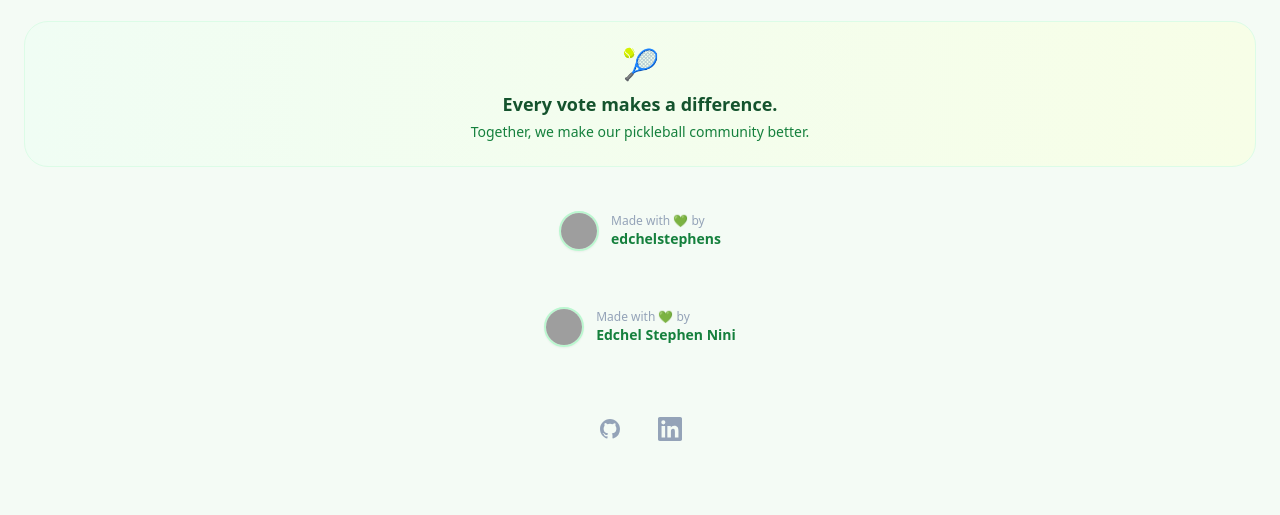
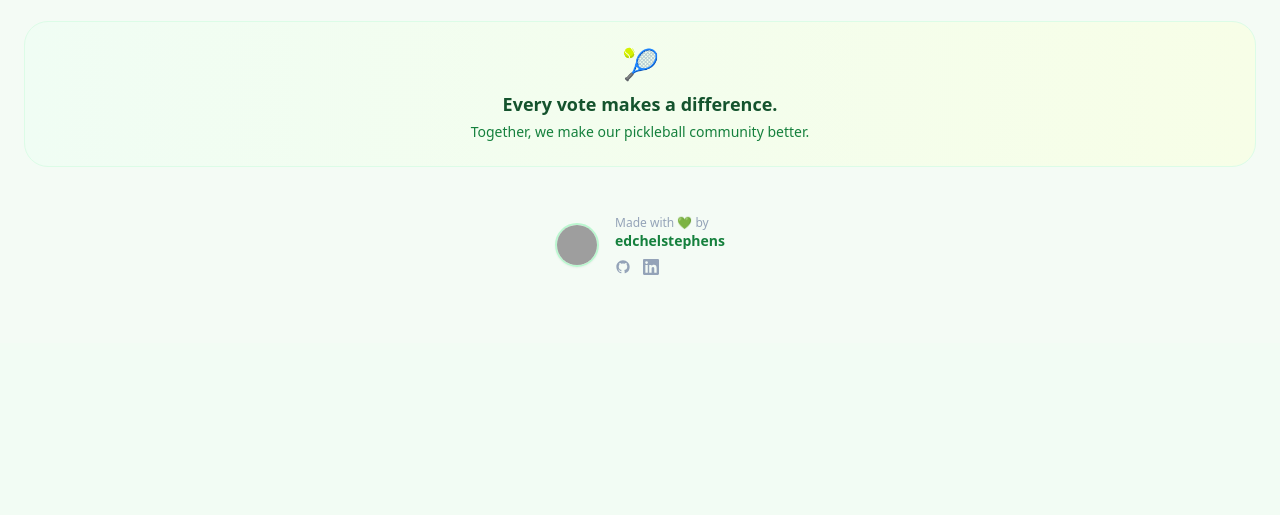
Before and after one commit to edchelstephens/picklepolls, a Django app: page / in a window 1280 px wide. Shown: the part 457-972 px from the top of the page. After the commit the page ends 732 px from the top, so only its background shows below. Run offline with Django 5.2, Linux system fonts and the light colour scheme; data that the repository does not hold is empty; some libraries are stand-ins or nearby versions; grey boxes are pictures that could not be loaded.

Commit message:
chore: developer footnote.

```diff
--- a/project/polls/templates/polls/index.html
+++ b/project/polls/templates/polls/index.html
@@ -203,130 +203,97 @@
         <h3 class="text-lg font-black text-green-900">Every vote makes a difference.</h3>
         <p class="mt-1 text-sm text-green-700">Together, we make our pickleball community better.</p>
       </div>
-      <!-- Developer Footer-->
-      <div class="mt-8 pb-4 text-center">
+
+      <!-- Developer Footer -->
+    <div class="mt-8 flex justify-center pb-4">
+    <div class="inline-flex items-center gap-4 rounded-2xl px-5 py-4 transition hover:bg-white hover:shadow-sm">
+
+        <!-- Avatar -->
+
+
         <a
                 href="https://www.linkedin.com/in/edchelstephens/"
                 target="_blank"
                 rel="noopener noreferrer"
-           class="group inline-flex items-center gap-3 rounded-2xl px-4 py-3 transition hover:bg-white hover:shadow-sm"
+                class="block text-sm font-bold text-green-700 transition hover:text-green-900"
             >
                 <img
                     src="https://avatars.githubusercontent.com/u/49672830?v=4"
-                alt="Edchel Stephen Nini GitHub profile picture"
-                class="h-10 w-10 rounded-full border-2 border-green-200 object-cover shadow-sm transition group-hover:border-green-400"
+                    alt="Edchel Stephen Nini"
+                    class="h-11 w-11 rounded-full border-2 border-green-200 object-cover shadow-sm"
                 >
-            <span class="text-left">
-                <span class="block text-xs text-slate-400">Made with 💚 by</span>
-                <span class="block text-sm font-bold text-green-700 transition group-hover:text-green-900">edchelstephens</span>
-            </span>
             </a>
 
-        <!-- TODO: LinkedIn and github icons and footers -->
-         <div
-            class="mt-8 pb-4 text-center"
+        <!-- Text -->
+        <div class="text-left">
+            <p class="text-xs text-slate-400">
+                Made with 💚 by
+            </p>
+
+            <a
+                href="https://www.linkedin.com/in/edchelstephens/"
+                target="_blank"
+                rel="noopener noreferrer"
+                class="block text-sm font-bold text-green-700 transition hover:text-green-900"
             >
+                edchelstephens
+            </a>
 
+            <!-- Social Icons -->
+            <div class="mt-2 flex items-center gap-3">
+
+                <!-- GitHub -->
                 <a
                     href="https://github.com/edchelstephens"
                     target="_blank"
                     rel="noopener noreferrer"
-                class="group inline-flex items-center gap-3 rounded-2xl px-4 py-3 transition hover:bg-white hover:shadow-sm"
-            >
-
-                <img
-                    src="https://avatars.githubusercontent.com/u/49672830?v=4"
-                    alt="Edchel Stephen Nini GitHub profile picture"
-                    class="h-10 w-10 rounded-full border-2 border-green-200 object-cover shadow-sm transition group-hover:border-green-400"
-                >
-
-
-                <span
-                    class="text-left"
-                >
-
-                    <span
-                        class="block text-xs text-slate-400"
-                    >
-
-                        Made with 💚 by
-
-                    </span>
-
-
-                    <span
-                        class="block text-sm font-bold text-green-700 transition group-hover:text-green-900"
-                    >
-
-                        Edchel Stephen Nini
-
-                    </span>
-
-                </span>
-
-            </a>
-
-        </div>
-
-        <div class="mt-8 pb-4 text-center">
-    <div class="flex items-center justify-center gap-4">
-        <!-- GitHub -->
-        <a
-            href="YOUR_GITHUB_URL"
-            target="_blank"
-            rel="noopener noreferrer"
                     aria-label="GitHub"
-            class="group flex h-11 w-11 items-center justify-center rounded-full text-slate-400 transition hover:bg-slate-100 hover:text-slate-900"
+                    class="text-slate-400 transition hover:text-slate-900"
                 >
                     <svg
-                class="h-6 w-6 transition-transform group-hover:scale-110"
+                        class="h-4 w-4"
                         fill="currentColor"
                         viewBox="0 0 24 24"
                         aria-hidden="true"
                     >
                         <path
                             fill-rule="evenodd"
-                    d="M12 2C6.477 2 2 6.477 2 12c0 4.42 2.865 8.166 6.839 9.49.5.092.682-.217.682-.483
-                    0-.237-.008-.866-.013-1.7-2.782.604-3.369-1.342-3.369-1.342-.454-1.155-1.11-1.462-1.11-1.462
-                    -.908-.62.069-.608.069-.608 1.003.07 1.531 1.03 1.531 1.03.892 1.529 2.341 1.087 2.91.831
-                    .092-.646.35-1.087.636-1.338-2.22-.253-4.555-1.11-4.555-4.943 0-1.091.39-1.984 1.029-2.683
-                    -.103-.253-.446-1.27.098-2.647 0 0 .84-.269 2.75 1.025A9.564 9.564 0 0 1 12 6.844
-                    a9.58 9.58 0 0 1 2.504.337c1.909-1.294 2.747-1.025 2.747-1.025.546 1.377.202 2.394.1 2.647
-                    .64.699 1.028 1.592 1.028 2.683 0 3.842-2.339 4.687-4.566 4.935.359.309.678.919.678 1.852
-                    0 1.336-.012 2.415-.012 2.743 0 .267.18.578.688.48A10.001 10.001 0 0 0 22 12C22 6.477
-                    17.523 2 12 2Z"
                             clip-rule="evenodd"
+                            d="M12 2C6.477 2 2 6.477 2 12c0 4.42 2.865 8.166 6.839 9.49.5.092.682-.217.682-.483 0-.237-.008-.866-.013-1.7-2.782.604-3.369-1.342-3.369-1.342-.454-1.155-1.11-1.462-1.11-1.462-.908-.62.069-.608.069-.608 1.003.07 1.531 1.03 1.531 1.03.892 1.529 2.341 1.087 2.91.831.092-.646.35-1.087.636-1.338-2.22-.253-4.555-1.11-4.555-4.943 0-1.091.39-1.984 1.029-2.683-.103-.253-.446-1.27.098-2.647 0 0 .84-.269 2.75 1.025A9.564 9.564 0 0 1 12 6.844a9.58 9.58 0 0 1 2.504.337c1.909-1.294 2.747-1.025 2.747-1.025.546 1.377.202 2.394.1 2.647.64.699 1.028 1.592 1.028 2.683 0 3.842-2.339 4.687-4.566 4.935.359.309.678.919.678 1.852 0 1.336-.012 2.415-.012 2.743 0 .267.18.578.688.48A10.001 10.001 0 0 0 22 12C22 6.477 17.523 2 12 2Z"
                         />
                     </svg>
                 </a>
 
                 <!-- LinkedIn -->
                 <a
-            href="YOUR_LINKEDIN_URL"
+                    href="https://www.linkedin.com/in/edchelstephens/"
                     target="_blank"
                     rel="noopener noreferrer"
                     aria-label="LinkedIn"
-            class="group flex h-11 w-11 items-center justify-center rounded-full text-slate-400 transition hover:bg-blue-50 hover:text-blue-600"
+                    class="text-slate-400 transition hover:text-[#0A66C2]"
                 >
                     <svg
-                class="h-6 w-6 transition-transform group-hover:scale-110"
+                        class="h-4 w-4"
                         fill="currentColor"
                         viewBox="0 0 24 24"
                         aria-hidden="true"
                     >
                         <path
-                    d="M20.447 20.452h-3.554v-5.569c0-1.328-.027-3.037-1.852-3.037-1.853 0-2.136 1.445-2.136 2.939v5.667H9.351V9h3.414v1.561h.046c.477-.9 1.637-1.85 3.37-1.85
-                    3.601 0 4.267 2.37 4.267 5.455v6.286ZM5.337 7.433a2.062 2.062 0 1 1 0-4.124
-                    2.062 2.062 0 0 1 0 4.124ZM7.119 20.452H3.555V9h3.564v11.452ZM22.225 0H1.771
-                    C.792 0 0 .774 0 1.729v20.542C0 23.226.792 24 1.771 24h20.451
-                    C23.2 24 24 23.226 24 22.271V1.729C24 .774 23.2 0 22.225 0Z"
+                            d="M20.447 20.452h-3.554v-5.569c0-1.328-.027-3.037-1.852-3.037-1.853 0-2.136 1.445-2.136 2.939v5.667H9.351V9h3.414v1.561h.046c.477-.9 1.637-1.85 3.37-1.85 3.601 0 4.267 2.37 4.267 5.455v6.286ZM5.337 7.433a2.062 2.062 0 1 1 0-4.124 2.062 2.062 0 0 1 0 4.124ZM7.119 20.452H3.555V9h3.564v11.452ZM22.225 0H1.771C.792 0 0 .774 0 1.729v20.542C0 23.226.792 24 1.771 24h20.451C23.2 24 24 23.226 24 22.271V1.729C24 .774 23.2 0 22.225 0Z"
                         />
                     </svg>
                 </a>
+
             </div>
         </div>
 
     </div>
+</div>
+
+
+
+
+
       </footer>
 
      </main>
```
Lines whose indentation alone changed are shown as unchanged.
